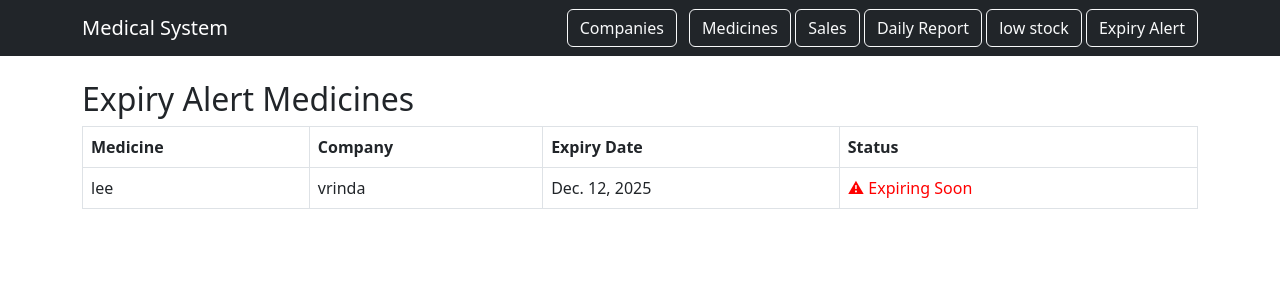
After one commit to mitvr006/Projects, a Django app: page /reports/expiry_alert/ in a window 1280 px wide. The commit adds this page. Shown: the top 300 px of the page. Run offline with Django 5.2, Linux system fonts and the light colour scheme; data comes from the database, SQL or seed files in the repository.

Commit message:
Added expiry alert system to detect medicines expiring within 30 days with report page and navbar link

```diff
--- a/medicines/urls.py
+++ b/medicines/urls.py
@@ -14,5 +14,6 @@ urlpatterns = [
     path('sales/add/', views.sale_create, name='sale_create'),
     path('sales/invoice/<int:pk>/', views.sale_invoice, name='sale_invoice'),
     path('reports/daily/', views.daily_report, name='daily_report'),
-    path('reports/low_stock/', views.low_stock, name='low_stock')
+    path('reports/low_stock/', views.low_stock, name='low_stock'),
+    path('reports/expiry_alert/', views.expiry_alert, name='expiry_alert'),
 ]
--- a/medicines/views.py
+++ b/medicines/views.py
@@ -3,6 +3,7 @@ from .models import Company, Sale
 from django import forms
 from django.utils import timezone
 from django.db.models import Sum
+from datetime import date, timedelta
 
 # ===== sale CRUD START =====
 class SaleForm(forms.ModelForm):
@@ -159,3 +160,14 @@ def low_stock (request):
     return render(request, 'reports/low_stock.html',{
         'medicines': medicines
     })
+
+
+def expiry_alert(request):
+    today = date.today()
+    alert_date = today + timedelta(days=30)
+
+    medicines = Medicine.objects.filter(expiry_date__lte=alert_date)
+
+    return render(request, 'reports/expiry_alert.html', {
+        'medicines': medicines
+    })
--- a/templates/base.html
+++ b/templates/base.html
@@ -15,6 +15,7 @@
       <a class="btn btn-outline-light" href="{% url 'sale_list' %}">Sales</a>
       <a class="btn btn-outline-light" href="{% url 'daily_report' %}">Daily Report</a>
       <a class="btn btn-outline-light" href="{% url 'low_stock' %}">low stock</a>
+      <a class="btn btn-outline-light" href="{% url 'expiry_alert' %}">Expiry Alert</a>
     </div>
   </div>
 </nav>
--- /dev/null
+++ b/templates/reports/expiry_alert.html
@@ -0,0 +1,34 @@
+{% extends 'base.html' %}
+{% block content %}
+
+<h2>Expiry Alert Medicines</h2>
+
+<table class="table table-bordered">
+
+<tr>
+<th>Medicine</th>
+<th>Company</th>
+<th>Expiry Date</th>
+<th>Status</th>
+</tr>
+
+{% for medicine in medicines %}
+
+<tr>
+<td>{{ medicine.name }}</td>
+<td>{{ medicine.company.name }}</td>
+<td>{{ medicine.expiry_date }}</td>
+<td style="color:red;">⚠ Expiring Soon</td>
+</tr>
+
+{% empty %}
+
+<tr>
+<td colspan="4">No medicines expiring soon</td>
+</tr>
+
+{% endfor %}
+
+</table>
+
+{% endblock %}
```
